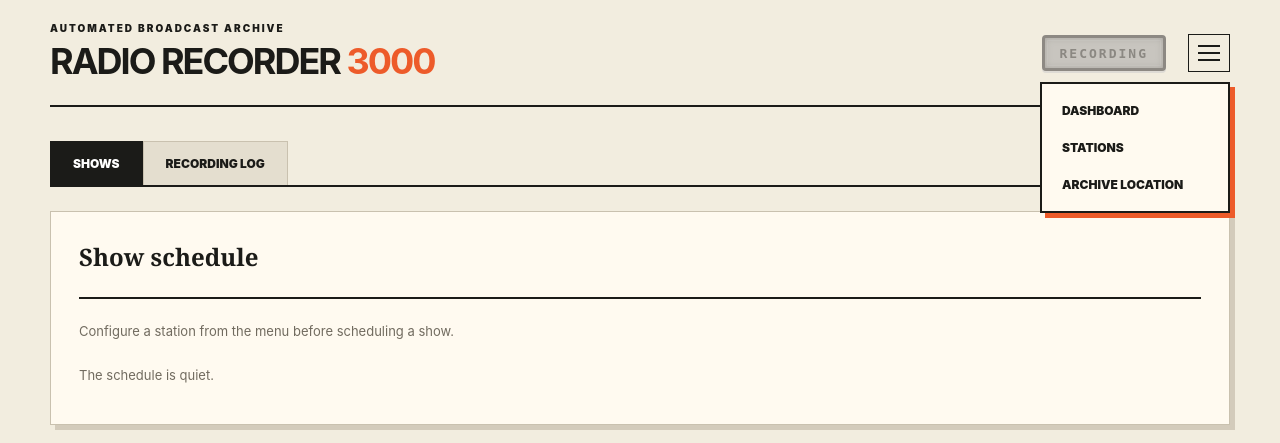
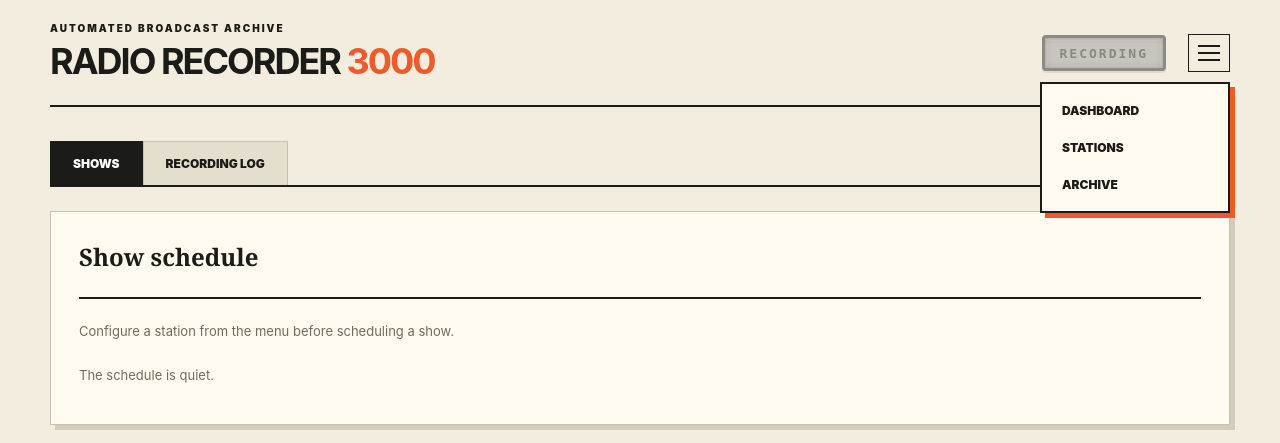
Before and after one commit to wirtes/radio-recorder-3000, a Flask app: page / in a window 1280 px wide, after a click that opens the changed part. Shown: the top 443 px of the page. Run offline with Flask 3, Linux system fonts and the light colour scheme; data that the repository does not hold is empty.

Commit message:
archive setup

```diff
--- a/radio_recorder/templates/base.html
+++ b/radio_recorder/templates/base.html
@@ -26,7 +26,7 @@
         <nav>
           <a href="{{ url_for('main.index') }}">Dashboard</a>
           <a href="{{ url_for('main.station_config') }}">Stations</a>
-          <a href="{{ url_for('main.storage_config') }}">Archive location</a>
+          <a href="{{ url_for('main.storage_config') }}">Archive</a>
         </nav>
       </details>
     </div>
```
